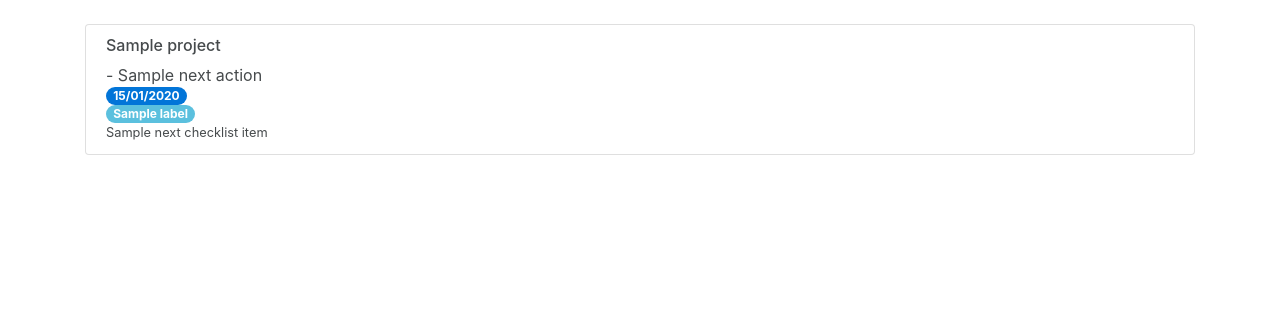
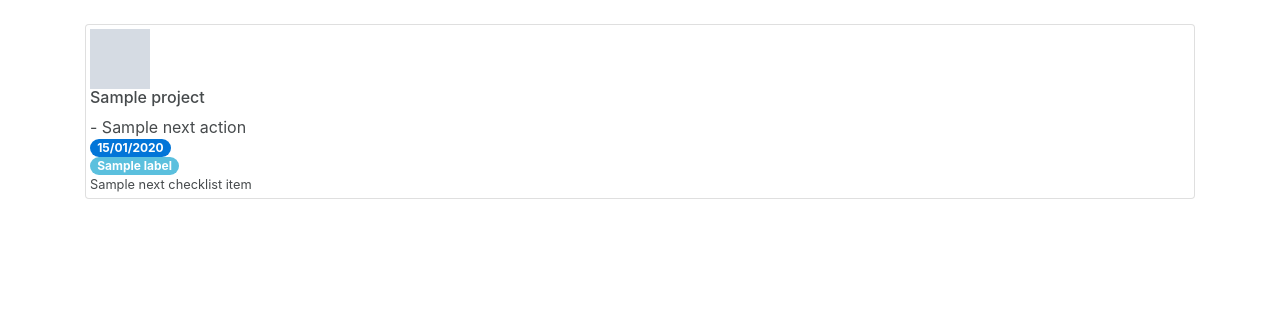
Before and after one commit to stevecshanks/next-actions-for-trello, a Symfony app: template templates/actions.html.twig in a window 1280 px wide. Shown: the part 56-384 px from the top of the page. Run offline with Twig, Linux system fonts and the light colour scheme; the template is opened without the code that fills it: most values are stand-ins (such as "Sample title", 1, 10 or a date in 2020); grey boxes marked "Sample" are stand-in pictures; some libraries are stand-ins or nearby versions.

Commit message:
Add todo list image

```diff
--- a/public/main.css
+++ b/public/main.css
@@ -15,3 +15,19 @@ h2 {
 .checklist-item {
     font-size: 0.8rem;
 }
+
+.icon-container {
+    height: 60px;
+    width: 60px;
+    overflow: hidden;
+    float: left;
+    margin-right: 0.5rem;
+}
+
+.icon-container img {
+    object-position: center;
+}
+
+.list-group-item {
+    padding: 0.25rem 1.25rem 0.25rem 0.25rem;
+}
--- a/src/NextAction.php
+++ b/src/NextAction.php
@@ -70,6 +70,11 @@ class NextAction
         return null;
     }
 
+    public function getImageUrl(): string
+    {
+        return 'https://trello-backgrounds.s3.amazonaws.com/SharedBackground/140x100/28dc90b5fddefcc3dbfdcf6bdc5aa4f6/photo-1484480974693-6ca0a78fb36b.jpg';
+    }
+
     public function isOverdue(): bool
     {
         return $this->getDueDate()->lte(Chronos::now());
--- a/templates/actions.html.twig
+++ b/templates/actions.html.twig
@@ -6,6 +6,9 @@
     <div class="list-group">
         {% for action in nextActions %}
             <a href="{{ action.url }}" class="list-group-item list-group-item-action flex-column align-items-start">
+                <div class="icon-container">
+                    <img src="{{ action.imageUrl }}" />
+                </div>
                 {% if action.project %}
                     <h2>{{ action.project.name }}</h2> -
                 {% endif %}
```
Lines whose indentation alone changed are shown as unchanged.
